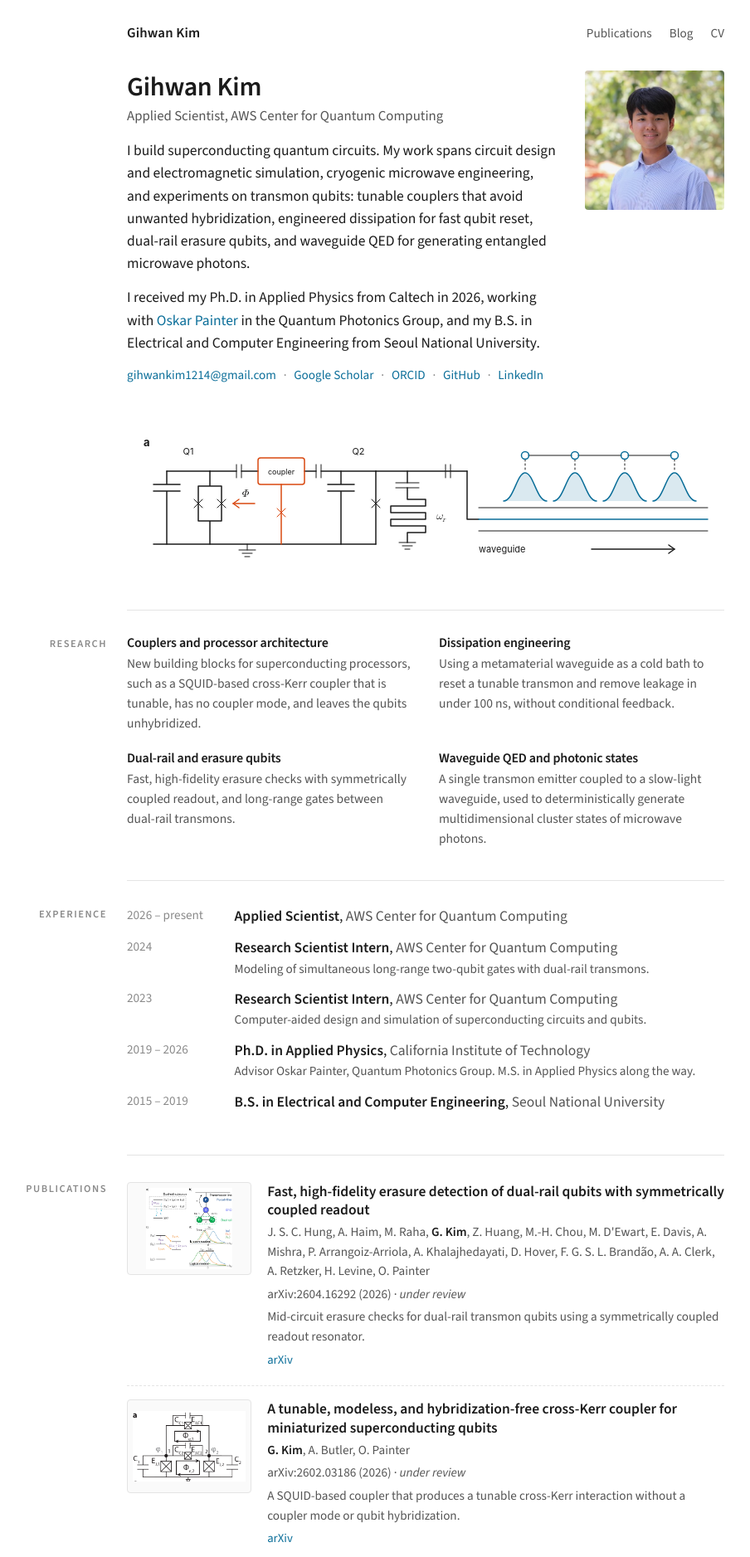
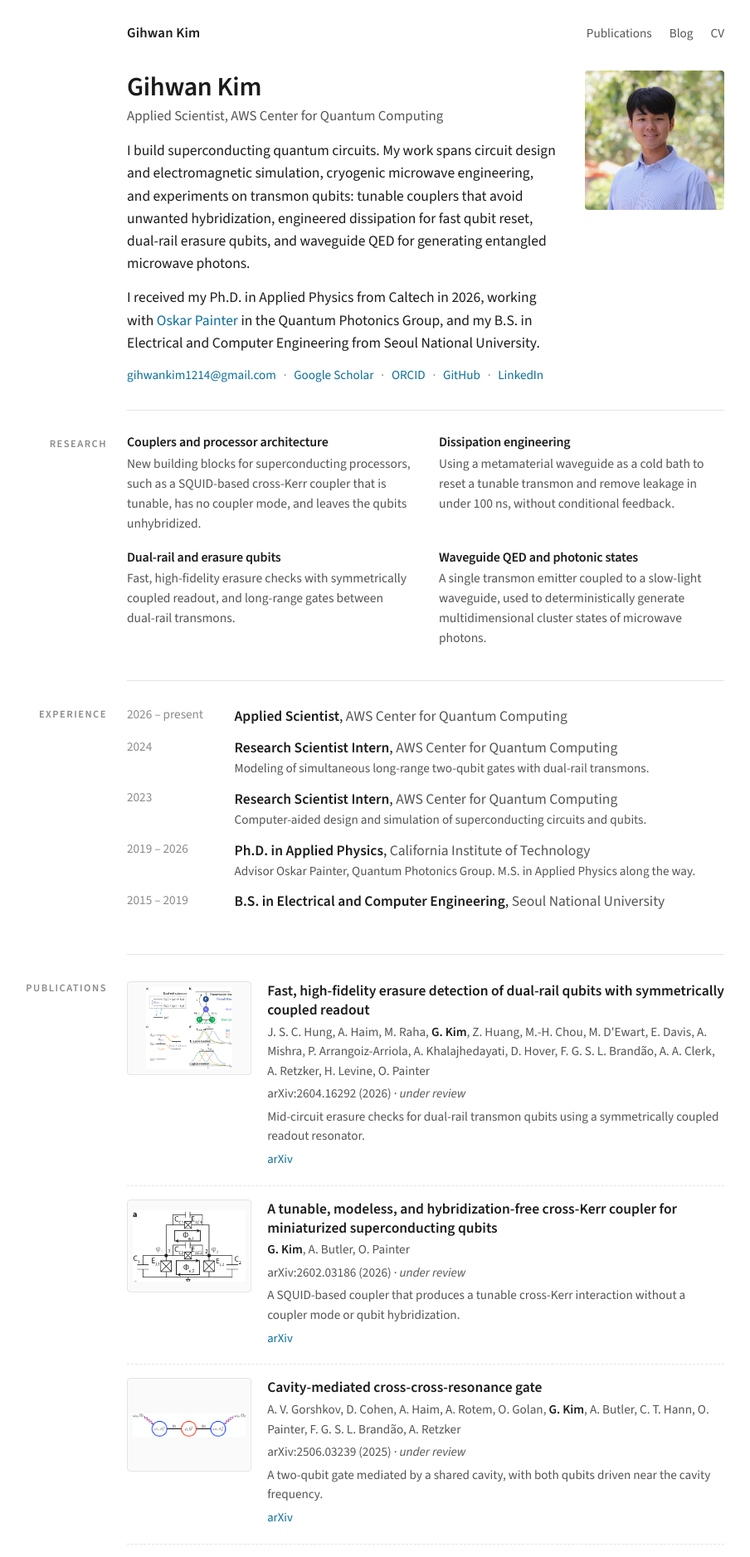
Before and after one commit to gihwan-scqubits/gihwan-scqubits.github.io, a Jekyll site: the page built from index.md, in a window 1280 px wide. Shown: the top 1877 px of the page at 83% size, without its empty margins (127-1031 px from the left). Built offline with Jekyll 4.4.1, drawn with Linux system fonts in a browser that asks for light colours.

Commit message:
Remove hero circuit figure
Co-Authored-By: Claude Fable 5.1 <noreply@anthropic.com>
Claude-Session: https://claude.ai/code/session_01D9GyQzp35NGwXa4HyFQyv5

```diff
--- a/assets/css/main.css
+++ b/assets/css/main.css
@@ -93,14 +93,6 @@ figcaption { font-size: 0.9em; color: var(--ink-2); margin-top: 0.4rem; }
 .links { list-style: none; padding: 0; margin: 0.6rem 0 0; display: flex; flex-wrap: wrap; gap: 0.35rem 0; font-size: 0.95rem; }
 .links li + li::before { content: "·"; color: var(--ink-3); margin: 0 0.55rem; }
 
-/* Hero figure */
-.hero {
-  margin: 2rem 0 0.5rem; padding: 0.6rem 0 0;
-  color: var(--ink);
-}
-.hero svg { display: block; width: 100%; height: auto; }
-.hero figcaption { font-size: 0.85rem; color: var(--ink-3); }
-
 /* Sections: no visible headings; a small margin label instead */
 .section { position: relative; border-top: 1px solid var(--rule); padding: 1.8rem 0 0.6rem; margin-top: 1.8rem; }
 .section > .label {
--- a/index.md
+++ b/index.md
@@ -18,10 +18,6 @@ body_class: home
   </div>
   <img class="portrait" src="{{ '/assets/img/profile.jpg' | relative_url }}" alt="Portrait of Gihwan Kim" width="168" height="168">
 </section>
-
-<figure class="hero" aria-label="Circuit QED schematic">
-  {% include_relative assets/img/figures/hero.svg %}
-</figure>
 
 <section class="section" id="research">
   <span class="label">Research</span>
```
Also changed, not shown: README.md, assets/img/figures/hero.svg (deleted).
